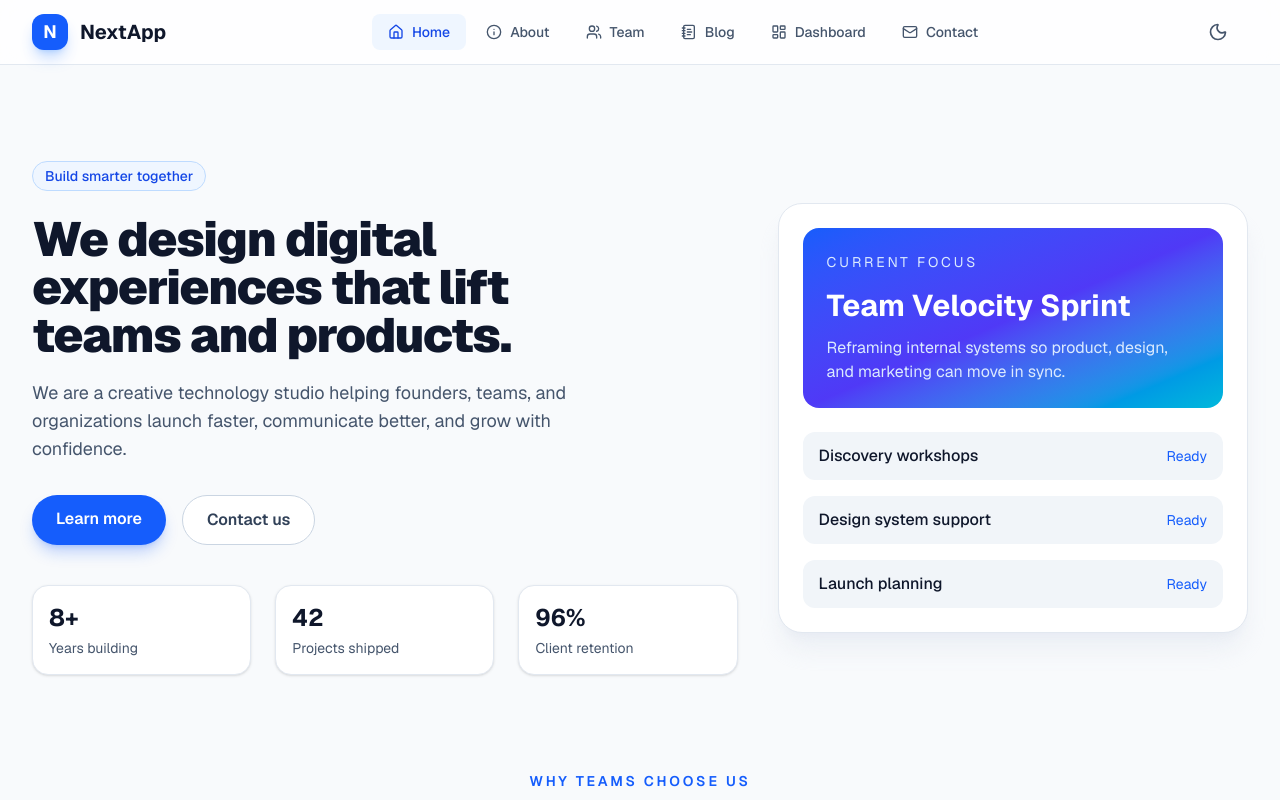
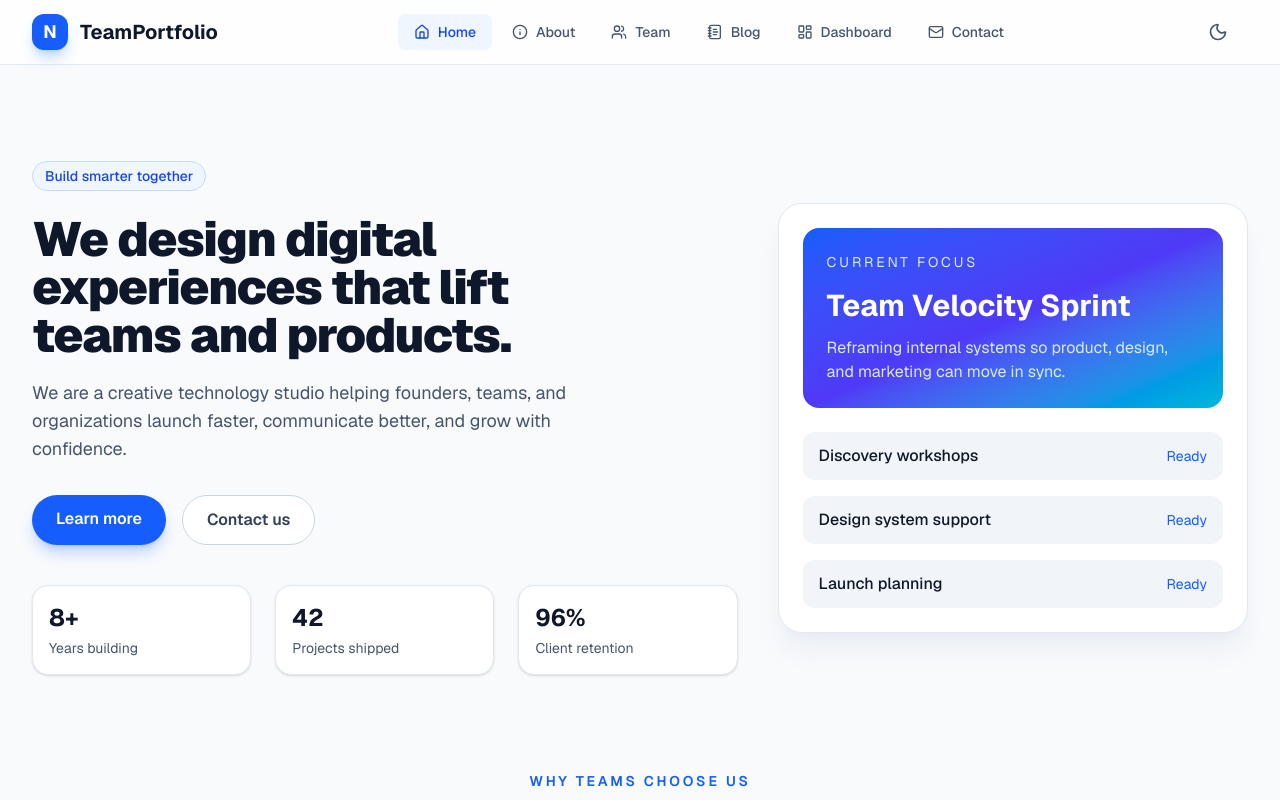
Before and after one commit to Michael-99-k/Team-Portfolio, a Next.js app: page / in a window 1280 px wide. Shown: the top 800 px of the page. Built offline with nearby package versions, Linux system fonts and the light colour scheme.

Commit message:
Changed the name

```diff
--- a/app/components/Navbar.js
+++ b/app/components/Navbar.js
@@ -42,7 +42,7 @@ export default function Navbar() {
               N
             </div>
             <span className="text-xl font-bold text-slate-900 dark:text-white">
-              NextApp
+              TeamPortfolio
             </span>
           </Link>
 
```
